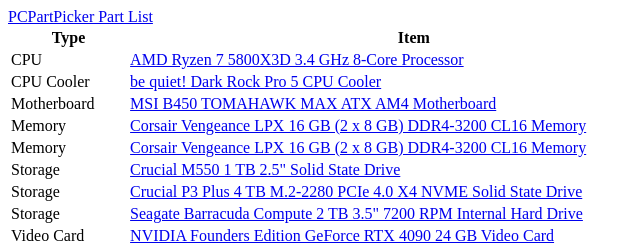
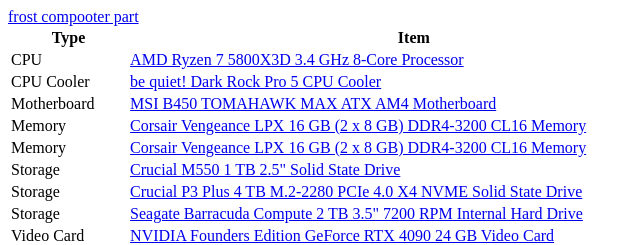
Before and after one commit to clart-dot-zip/compooters, a plain HTML site: page index.html in a window 1280 px wide. Shown: the top 245 px of the page, 0-640 px from the left. Drawn offline with Linux system fonts and the light colour scheme.

Commit message:
Update index.html

```diff
--- a/index.html
+++ b/index.html
@@ -1,4 +1,4 @@
-<a href="https://uk.pcpartpicker.com/list/cwWDt7">PCPartPicker Part List</a>
+<a href="https://uk.pcpartpicker.com/list/cwWDt7">frost compooter part</a>
 <table class="pcpp-part-list">
   <thead>
     <tr>
```
